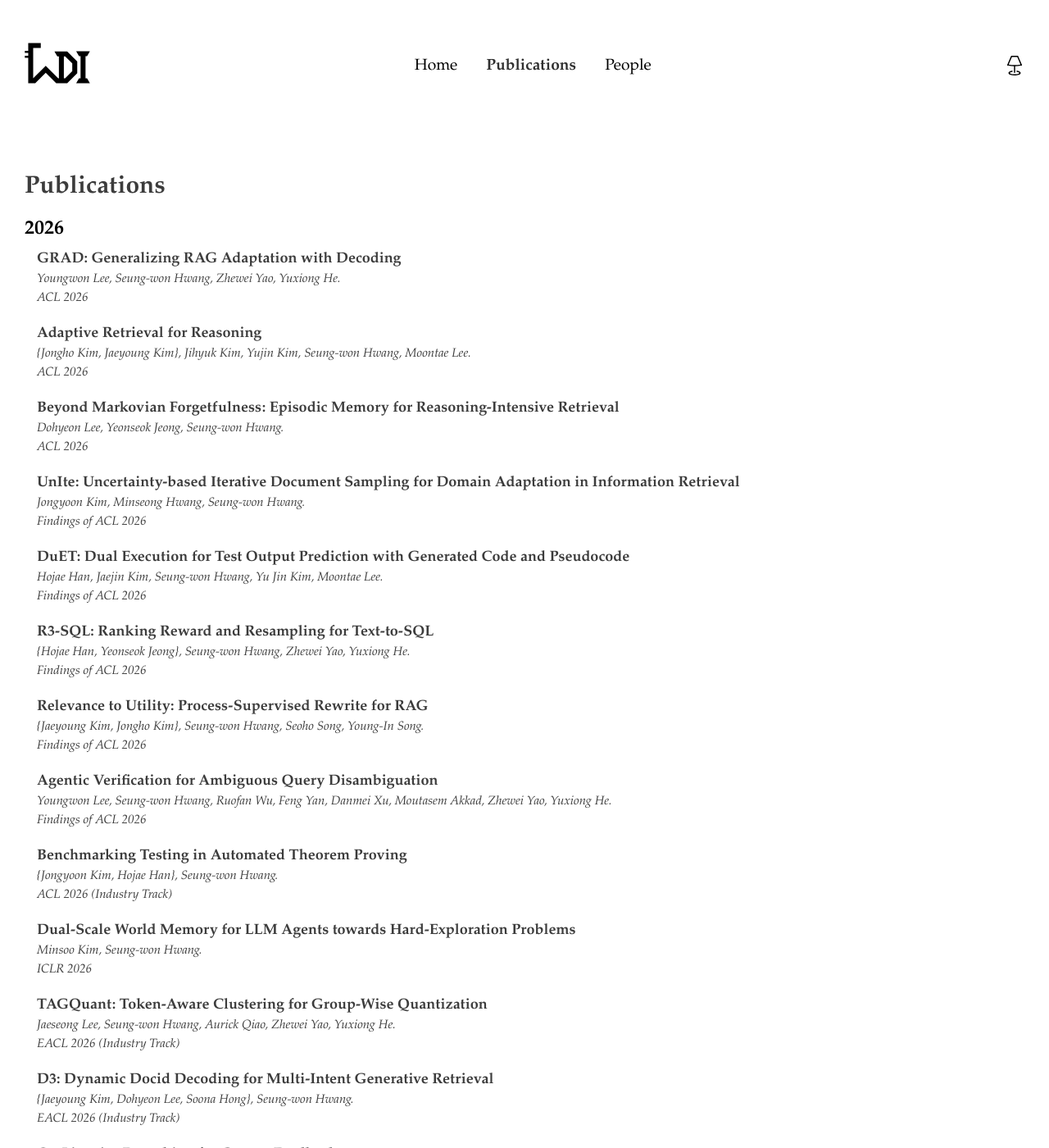
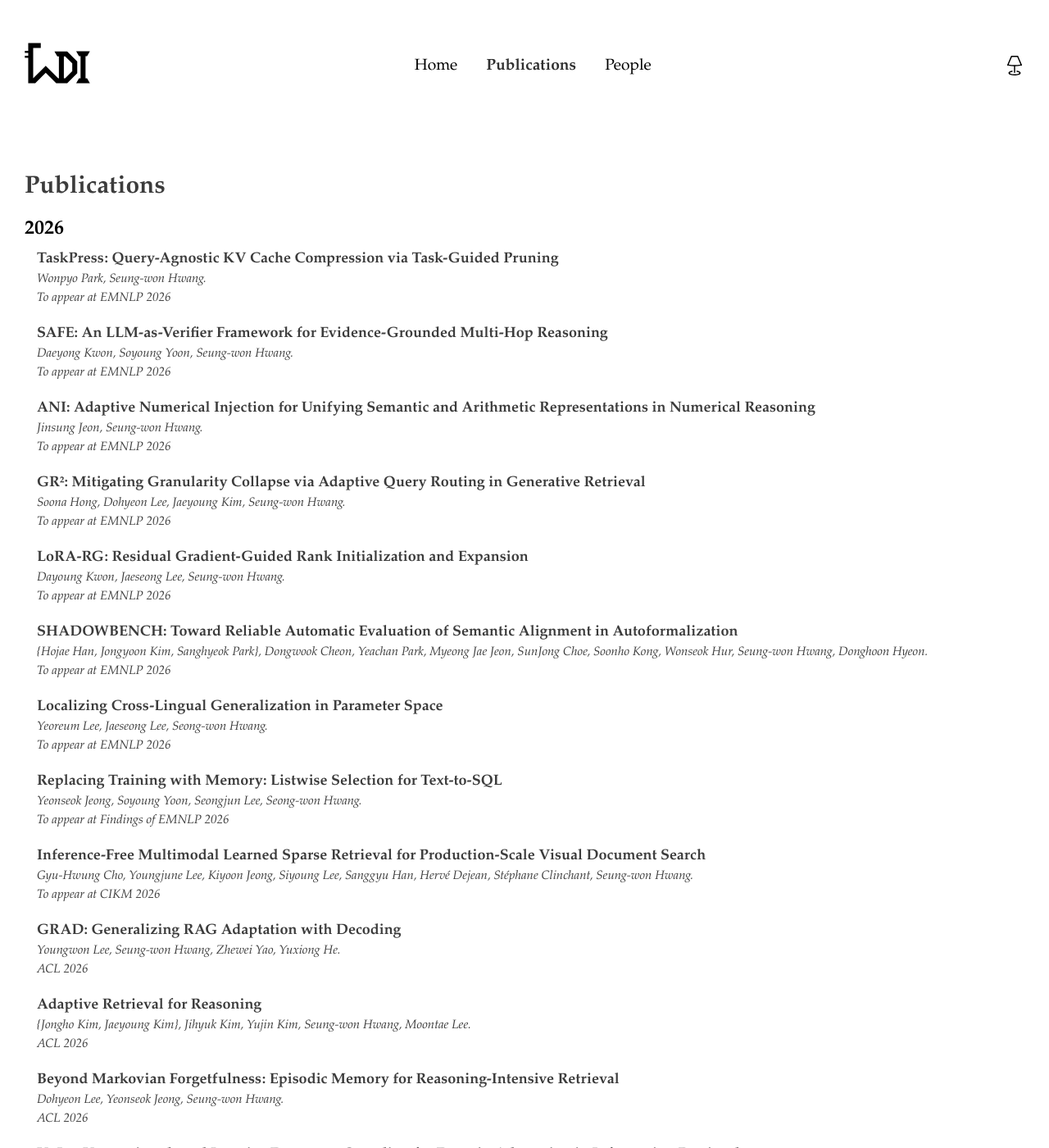
Before and after one commit to ldilab/ldilab.github.io, a Jekyll site: the page built from publications.html, in a window 1280 px wide and 1400 px high. Shown: the whole window at 82% size. Built offline with Jekyll 4.4.1, drawn with Linux system fonts in a browser that asks for light colours.

Commit message:
Update publications

```diff
--- a/_data/publications.yml
+++ b/_data/publications.yml
@@ -1,5 +1,32 @@
 - year: 2026
   papers:
+  - title: 'TaskPress: Query-Agnostic KV Cache Compression via Task-Guided Pruning'
+    authors: 'Wonpyo Park, Seung-won Hwang'
+    venue: To appear at EMNLP 2026
+  - title: 'SAFE: An LLM-as-Verifier Framework for Evidence-Grounded Multi-Hop Reasoning'
+    authors: 'Daeyong Kwon, Soyoung Yoon, Seung-won Hwang'
+    venue: To appear at EMNLP 2026
+  - title: 'ANI: Adaptive Numerical Injection for Unifying Semantic and Arithmetic Representations in Numerical Reasoning'
+    authors: 'Jinsung Jeon, Seung-won Hwang'
+    venue: To appear at EMNLP 2026
+  - title: 'GR²: Mitigating Granularity Collapse via Adaptive Query Routing in Generative Retrieval'
+    authors: 'Soona Hong, Dohyeon Lee, Jaeyoung Kim, Seung-won Hwang'
+    venue: To appear at EMNLP 2026
+  - title: 'LoRA-RG: Residual Gradient-Guided Rank Initialization and Expansion'
+    authors: 'Dayoung Kwon, Jaeseong Lee, Seung-won Hwang'
+    venue: To appear at EMNLP 2026
+  - title: 'SHADOWBENCH: Toward Reliable Automatic Evaluation of Semantic Alignment in Autoformalization'
+    authors: '{Hojae Han, Jongyoon Kim, Sanghyeok Park}, Dongwook Cheon, Yeachan Park, Myeong Jae Jeon, SunJong Choe, Soonho Kong, Wonseok Hur, Seung-won Hwang, Donghoon Hyeon'
+    venue: To appear at EMNLP 2026
+  - title: 'Localizing Cross-Lingual Generalization in Parameter Space'
+    authors: 'Yeoreum Lee, Jaeseong Lee, Seong-won Hwang'
+    venue: To appear at EMNLP 2026
+  - title: 'Replacing Training with Memory: Listwise Selection for Text-to-SQL'
+    authors: 'Yeonseok Jeong, Soyoung Yoon, Seongjun Lee, Seong-won Hwang'
+    venue: To appear at Findings of EMNLP 2026
+  - title: 'Inference-Free Multimodal Learned Sparse Retrieval for Production-Scale Visual Document Search'
+    authors: 'Gyu-Hwung Cho, Youngjune Lee, Kiyoon Jeong, Siyoung Lee, Sanggyu Han, Hervé Dejean, Stéphane Clinchant, Seung-won Hwang'
+    venue: To appear at CIKM 2026
   - title: 'GRAD: Generalizing RAG Adaptation with Decoding'
     authors: 'Youngwon Lee, Seung-won Hwang, Zhewei Yao, Yuxiong He'
     venue: ACL 2026
```
